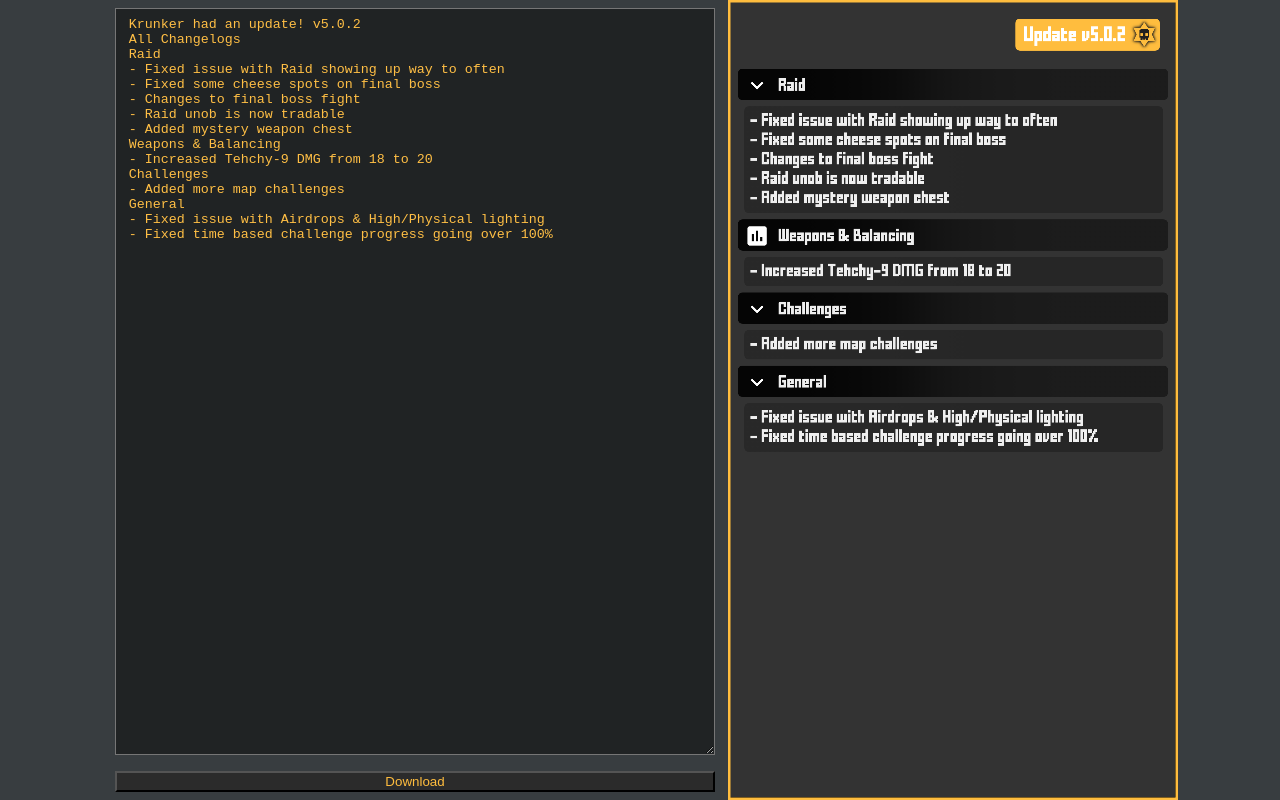
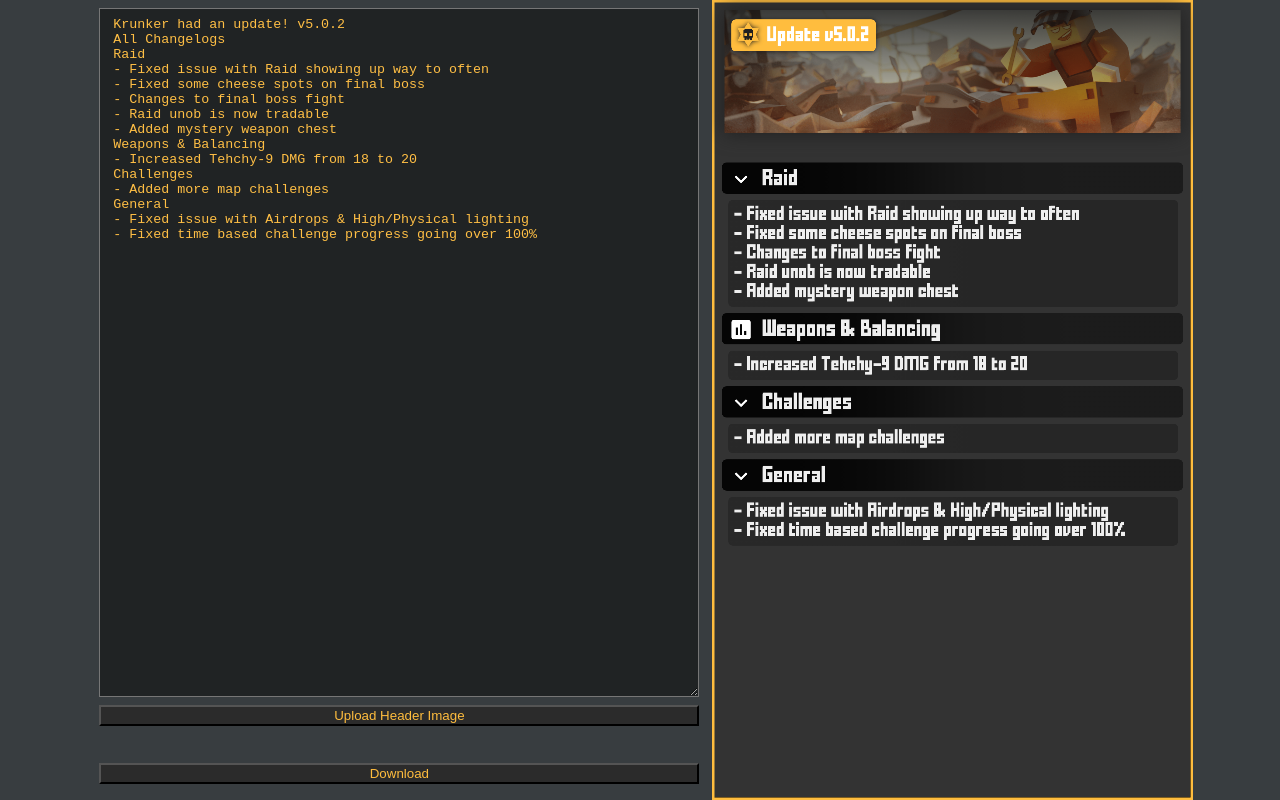
Before and after one commit to Jytesh/krunker-changelogs, a website: page index.html in a window 1280 px wide. Drawn offline with Linux system fonts and the light colour scheme.

Commit message:
added header
Signed-off-by: Jytesh <44925963+Jytesh@users.noreply.github.com>

```diff
--- a/index.html
+++ b/index.html
@@ -4,11 +4,19 @@
     placeholder="Paste changelog here"
     oninput="UPDATE()"
   ></textarea>
+  <button onClick="document.querySelector('input').click()">
+    Upload Header Image
+  </button>
+  <input
+    style="visibility: collapse; width: 0px"
+    type="file"
+    onChange="handleFile(this.files[0])"
+  />
   <a id="download" download="changelog.png">
     <button type="button" style="width: 600px" onClick="dl()">Download</button>
   </a>
 </div>
-<canvas id="output" width="1440" height="2560"></canvas>
+<canvas id="output" width="1540" height="2560"></canvas>
 
 <style>
   body {
@@ -21,29 +29,30 @@
   #wrapper {
     display: flex;
     flex-direction: column;
+    padding: 1vh 1vw;
   }
 
   textarea {
     width: 600px;
     height: 800px;
-    margin: 1vh 1vw;
     padding: 1vh 1vw;
     background-color: rgb(32, 35, 36);
     color: rgb(255, 191, 69);
   }
 
   #download {
-    margin: 1vh 1vw;
     border-radius: 2rem;
   }
 
   button {
     background-color: #2b2b2b;
     color: #ffbd3e;
+    margin: 1vh 0;
   }
   canvas {
     max-width: 1080px;
   }
 </style>
 
+<script src="./lib.js"></script>
 <script src="./index.js"></script>
--- a/index.js
+++ b/index.js
@@ -1,52 +1,7 @@
 /* Version 1 by Sakurasao, Version 2 by Jytesh */
-CanvasRenderingContext2D.prototype.setFill = function (color) {
-  this.fillStyle = color;
-};
-CanvasRenderingContext2D.prototype.setStroke = function (color) {
-  this.strokeStyle = color;
-};
-CanvasRenderingContext2D.prototype.roundedRect = function (
-  a,
-  b,
-  c,
-  d,
-  e = 0,
-  f = !0,
-  g = !1
-) {
-  if ("number" == typeof e) e = { tl: e, tr: e, br: e, bl: e };
-  else {
-    var h = { tl: 0, tr: 0, br: 0, bl: 0 };
-    for (var i in h) e[i] = e[i] || h[i];
-  }
-  this.beginPath(),
-    this.moveTo(a + e.tl, b),
-    this.lineTo(a + c - e.tr, b),
-    this.quadraticCurveTo(a + c, b, a + c, b + e.tr),
-    this.lineTo(a + c, b + d - e.br),
-    this.quadraticCurveTo(a + c, b + d, a + c - e.br, b + d),
-    this.lineTo(a + e.bl, b + d),
-    this.quadraticCurveTo(a, b + d, a, b + d - e.bl),
-    this.lineTo(a, b + e.tl),
-    this.quadraticCurveTo(a, b, a + e.tl, b),
-    this.closePath(),
-    f && this.fill(),
-    g && this.stroke();
-};
-
+let headerImage, defaultHeaderImage;
 const f = new FontFace("FFF Forward", "url(./assets/fonts/gamefont.woff2)");
 const images = [];
-
-class DeferredPromise {
-  constructor() {
-    let resolve, reject;
-    const promise = new Promise((res, rej) => {
-      resolve = res;
-      reject = rej;
-    });
-    return { promise, resolve, reject };
-  }
-}
 
 let imagesLoaded = new DeferredPromise();
 const colours = {
@@ -64,6 +19,10 @@
   const font = await f.load();
   document.fonts.add(font);
   console.debug("Loaded Font");
+
+  defaultHeaderImage = await loadImage("./assets/img/Header.png");
+  headerImage = defaultHeaderImage;
+
   let loadCount = 0;
 
   const imgs = [
@@ -156,145 +115,20 @@
   });
 })();
 
-class Generator {
-  constructor(changes, scaleMult) {
-    if (changes.length < 10) {
-      return;
-    }
-
-    let canvas = document.getElementById("output"),
-      ctx = canvas.getContext("2d");
-
-    changes = changes.split("\n").filter((e) => e.length > 1);
-
-    this.canvas = canvas;
-    this.ctx = ctx;
-
-    this.version = changes[0].includes("had an update")
-      ? changes.shift().split("!")[1].trim()
-      : null;
-
-    let cat = "General",
-      type = "";
-    // changes = changes.map((x) => {
-    //   if (x.trim().startsWith("-")) return x;
-    //   else return "* " + x;
-    // });
-    this.changes = new Map(); // insertion order
-    changes.forEach((line) => {
-      line = line.trim();
-      if (line[0].match(/[A-Z]/)) return (cat = line);
-      const changes = this.changes.get(cat) || [];
-      changes.push(line);
-      this.changes.set(cat, changes);
-    });
-    imagesLoaded.promise.then(() => this.gen(this.canvas, this.ctx));
-  }
-
-  /**
-   *
-   * @param {Canvas} canvas
-   * @param {CanvasRenderingContext2D} ctx
-   */
-  gen(canvas, ctx) {
-    ctx.font = "38px FFF Forward";
-    ctx.textAlign = "left";
-    ctx.textBaseline = "middle";
-
-    let w = canvas.width,
-      h = canvas.height,
-      textWidth = this.version ? ctx.measureText(this.version).width : 0;
-
-    // Border Fill
-    ctx.setFill(colours.Orange);
-    ctx.fillRect(0, 0, w, h);
-
-    // Border Black Inline
-    ctx.setFill(colours.Black);
-    ctx.fillRect(8, 8, w - 16, h - 16);
-
-    // Background
-    ctx.setFill(colours.Background);
-    ctx.fillRect(8, 8, w - 18, h - 18);
-
-    // UPDATE VERSION
-    if (this.version !== null) {
-      ctx.setFill(colours.Orange);
-      ctx.roundedRect(w - 58, 162, -320 - textWidth, -102, -16);
-      ctx.filter = "drop-shadow(0 0 4px #202020) drop-shadow(0 0 4px #202020)";
-      ctx.drawImage(
-        images.find((e) => e.name == "Logo").img,
-        w - 156,
-        62,
-        96,
-        96
-      );
-      ctx.filter = "none";
-      ctx.setFill(colours.Header);
-      ctx.fillText(`Update ${this.version}`, w - 350 - textWidth, 120);
-    }
-
-    ctx.font = "32px FFF Forward";
-
-    const gradient = ctx.createLinearGradient(32, 0, w - 256, 0);
-    for (var t = 0; t <= 1; t += 0.02) {
-      // convert linear t to "easing" t:
-      gradient.addColorStop(
-        1 - t,
-        "hsla(360, 0%, 2%, " + (0.5 + easeInOut(t) * 0.5) + ")"
-      );
-    }
-    const gradient2 = ctx.createLinearGradient(32, 0, w - 256, 0);
-    for (var t = 0; t <= 1; t += 0.02) {
-      // convert linear t to "easing" t:
-      gradient2.addColorStop(
-        t,
-        "hsla(360, 0%, 15%, " + (0.8 + easeInOut(t) * 0.2) + ")"
-      );
-    }
-    let y = 220;
-    [...this.changes.entries()].forEach(([cat, lines]) => {
-      const type =
-        images.find(
-          (a) =>
-            a.name == cat ||
-            cat.split(" ").some((f) => f == a.name) ||
-            cat.split(" ").some((f) => a.keywords.includes(f.toLowerCase()))
-        ) || images.find((a) => a.name == "General");
-      ctx.fillStyle = gradient;
-      ctx.roundedRect(32, y, w - 64, 100, 16);
-      ctx.fillStyle = "#efefef";
-      ctx.drawImage(type.img, 52, y + 12, 82, 82);
-      ctx.fillText(cat, 162, y + 60);
-      y += 120;
-
-      ctx.fillStyle = gradient2;
-      ctx.roundedRect(52, y, w - 100, lines.length * 62 + 32, 16);
-
-      ctx.fillStyle = "#efefef";
-      for (const i in lines) {
-        const line = lines[i];
-        ctx.fillText(line, 72, y + 52 + i * 62);
-      }
-      y += lines.length * 62 + 52;
-    });
-  }
-}
-
-window.GEN = new Generator(``, 1080, 1920, 1);
+window.GEN = new Generator(``, headerImage);
 
 const changelog = document.getElementById("changelog");
 
 window.UPDATE = function () {
-  window.GEN = new Generator(changelog.value.replace("All Changelogs", ""));
+  window.GEN = new Generator(
+    changelog.value.replace("All Changelogs", ""),
+    headerImage
+  );
 };
 
 window.dl = function () {
   const download = document.getElementById("download");
-  const image = document
-    .getElementById("output")
-    .toDataURL("image/png")
-    .replace("image/png", "image/octet-stream");
+  const image = document.getElementById("output").toDataURL("image/png");
   download.setAttribute("href", image);
 };
 
@@ -317,6 +151,29 @@
   UPDATE();
 });
 
+window.ondragover = (e) => e.preventDefault();
+window.ondrop = (e) => {
+  e.preventDefault();
+  handleFile(e.dataTransfer.files[0]);
+};
+document.onpaste = function (e) {
+  const item = e.clipboardData.items[0];
+  if (item.type.indexOf("image") === 0) {
+    const blob = item.getAsFile();
+    handleFile(blob);
+  }
+};
+
+function handleFile(file) {
+  const reader = new FileReader();
+
+  reader.addEventListener("load", async () => {
+    headerImage = await loadImage(reader.result);
+    UPDATE();
+  });
+
+  reader.readAsDataURL(file);
+}
 function easeInOut(t) {
   return t < 0.5 ? 4 * t * t * t : (t - 1) * (2 * t - 2) * (2 * t - 2) + 1;
 }
--- /dev/null
+++ b/lib.js
@@ -0,0 +1,196 @@
+class DeferredPromise {
+  constructor() {
+    let resolve, reject;
+    const promise = new Promise((res, rej) => {
+      resolve = res;
+      reject = rej;
+    });
+    return { promise, resolve, reject };
+  }
+}
+
+class Generator {
+  constructor(changes, headerImage) {
+    if (changes.length < 10) {
+      return;
+    }
+    this.headerImage = headerImage;
+    let canvas = document.getElementById("output"),
+      ctx = canvas.getContext("2d");
+
+    changes = changes.split("\n").filter((e) => e.length > 1);
+
+    this.canvas = canvas;
+    this.ctx = ctx;
+
+    this.version = changes[0].includes("had an update")
+      ? changes.shift().split("!")[1].trim()
+      : null;
+
+    let cat = "General",
+      type = "";
+    // changes = changes.map((x) => {
+    //   if (x.trim().startsWith("-")) return x;
+    //   else return "* " + x;
+    // });
+    this.changes = new Map(); // insertion order
+    changes.forEach((line) => {
+      line = line.trim();
+      if (line[0].match(/[A-Z]/)) return (cat = line);
+      const changes = this.changes.get(cat) || [];
+      changes.push(line);
+      this.changes.set(cat, changes);
+    });
+    imagesLoaded.promise.then(() => this.gen(this.canvas, this.ctx));
+  }
+
+  /**
+   *
+   * @param {Canvas} canvas
+   * @param {CanvasRenderingContext2D} ctx
+   */
+  gen(canvas, ctx) {
+    ctx.font = "38px FFF Forward";
+    ctx.textAlign = "left";
+    ctx.textBaseline = "middle";
+
+    const w = canvas.width,
+      h = canvas.height,
+      textWidth = this.version ? ctx.measureText(this.version).width : 0;
+
+    // Border Fill
+    ctx.setFill(colours.Orange);
+    ctx.fillRect(0, 0, w, h);
+
+    // Border Black Inline
+    ctx.setFill(colours.Black);
+    ctx.fillRect(8, 8, w - 16, h - 16);
+
+    // Background
+    ctx.setFill(colours.Background);
+    ctx.fillRect(8, 8, w - 18, h - 18);
+
+    const dw = w - 80;
+    const dh = this.headerImage.height * (dw / this.headerImage.width);
+    ctx.filter = "drop-shadow(0 0 32px #202020)";
+    ctx.drawImage(this.headerImage, 40, 32, dw, dh);
+    ctx.filter = "none";
+
+    ctx.fillStyle = ctx
+      .createLinearGradient(40, 32, 40, 32 + dh)
+      .addColorStop(0, "#0F0F0FCC")
+      .addColorStop(1, "#00000000");
+    ctx.fillRect(40, 32, dw, dh);
+
+    // UPDATE VERSION
+    if (this.version !== null) {
+      ctx.setFill(colours.Orange);
+      ctx.filter = "drop-shadow(0 0 8px #202020)";
+      ctx.roundedRect(62, 62, 320 + textWidth, 102, 16);
+      ctx.drawImage(images.find((e) => e.name == "Logo").img, 68, 62, 96, 96);
+      ctx.filter = "none";
+      ctx.setFill(colours.Header);
+      ctx.fillText(`Update ${this.version}`, 320 - textWidth, 120);
+    }
+
+    ctx.font = "42px FFF Forward";
+    const gradient = ctx.createLinearGradient(32, 0, w - 256, 0);
+    for (var t = 0; t <= 1; t += 0.02) {
+      // convert linear t to "easing" t:
+      gradient.addColorStop(
+        1 - t,
+        "hsla(360, 0%, 2%, " + (0.5 + easeInOut(t) * 0.5) + ")"
+      );
+    }
+    const gradient2 = ctx.createLinearGradient(32, 0, w - 256, 0);
+    for (var t = 0; t <= 1; t += 0.02) {
+      // convert linear t to "easing" t:
+      gradient2.addColorStop(
+        t,
+        "hsla(360, 0%, 15%, " + (0.8 + easeInOut(t) * 0.2) + ")"
+      );
+    }
+    let y = 520;
+    [...this.changes.entries()].forEach(([cat, lines]) => {
+      const type =
+        images.find(
+          (a) =>
+            a.name == cat ||
+            cat.split(" ").some((f) => f == a.name) ||
+            cat.split(" ").some((f) => a.keywords.includes(f.toLowerCase()))
+        ) || images.find((a) => a.name == "General");
+      ctx.fillStyle = gradient;
+      ctx.roundedRect(32, y, w - 64, 100, 16);
+      ctx.fillStyle = "#efefef";
+      ctx.drawImage(type.img, 52, y + 12, 82, 82);
+      ctx.font = "42px FFF Forward";
+      ctx.fillText(cat, 162, y + 60);
+      y += 120;
+
+      ctx.fillStyle = gradient2;
+      ctx.roundedRect(52, y, w - 100, lines.length * 62 + 32, 16);
+
+      ctx.fillStyle = "#efefef";
+      ctx.font = "36px FFF Forward";
+      for (const i in lines) {
+        const line = lines[i];
+        ctx.fillText(line, 72, y + 52 + i * 62);
+      }
+      y += lines.length * 62 + 52;
+    });
+  }
+}
+
+function loadImage(url) {
+  const defer = new DeferredPromise();
+  const img = new Image();
+  img.origin = "anonymous";
+  img.src = url;
+  img.onload = () => defer.resolve(img);
+  img.onerror = defer.reject;
+  return defer.promise;
+}
+
+globalThis.DeferredPromise = DeferredPromise;
+globalThis.Generator = Generator;
+globalThis.loadImage = loadImage;
+
+CanvasRenderingContext2D.prototype.setFill = function (color) {
+  this.fillStyle = color;
+};
+CanvasRenderingContext2D.prototype.setStroke = function (color) {
+  this.strokeStyle = color;
+};
+CanvasRenderingContext2D.prototype.roundedRect = function (
+  a,
+  b,
+  c,
+  d,
+  e = 0,
+  f = !0,
+  g = !1
+) {
+  if ("number" == typeof e) e = { tl: e, tr: e, br: e, bl: e };
+  else {
+    var h = { tl: 0, tr: 0, br: 0, bl: 0 };
+    for (var i in h) e[i] = e[i] || h[i];
+  }
+  this.beginPath(),
+    this.moveTo(a + e.tl, b),
+    this.lineTo(a + c - e.tr, b),
+    this.quadraticCurveTo(a + c, b, a + c, b + e.tr),
+    this.lineTo(a + c, b + d - e.br),
+    this.quadraticCurveTo(a + c, b + d, a + c - e.br, b + d),
+    this.lineTo(a + e.bl, b + d),
+    this.quadraticCurveTo(a, b + d, a, b + d - e.bl),
+    this.lineTo(a, b + e.tl),
+    this.quadraticCurveTo(a, b, a + e.tl, b),
+    this.closePath(),
+    f && this.fill(),
+    g && this.stroke();
+};
+const addColorStop = CanvasGradient.prototype.addColorStop;
+CanvasGradient.prototype.addColorStop = function (...args) {
+  addColorStop.bind(this)(...args);
+  return this;
+};
```
Also changed, not shown: assets/img/Header.png (added).
